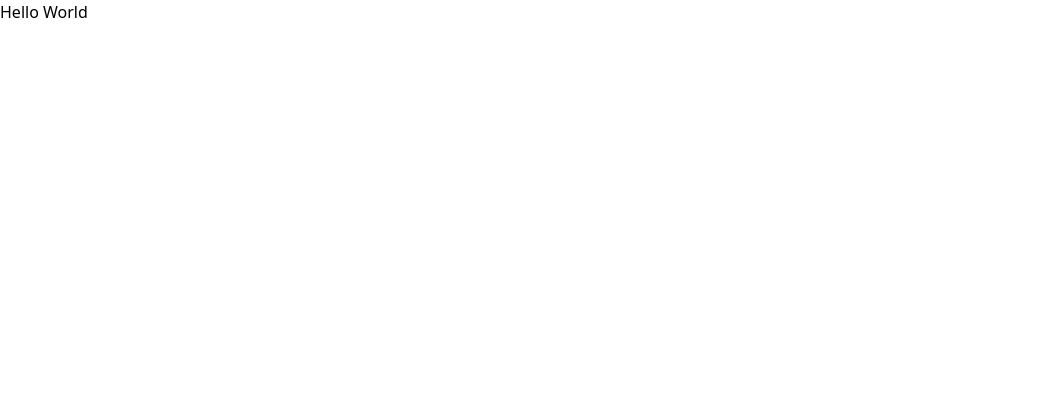
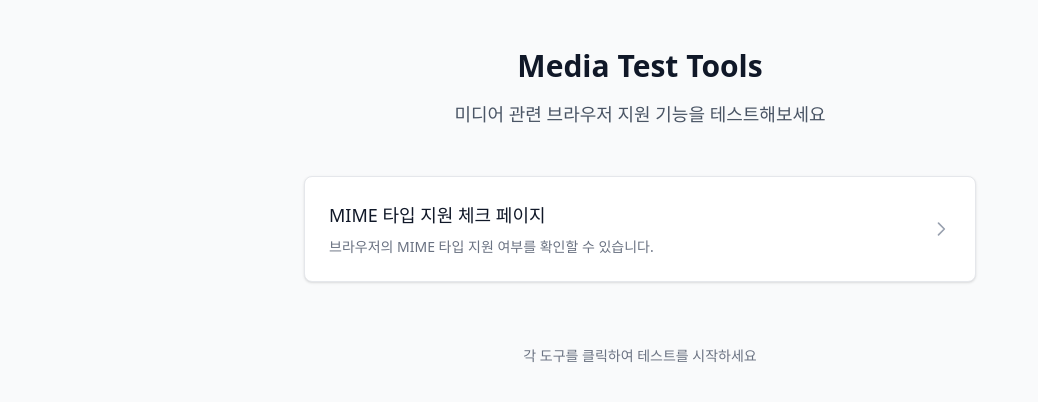
Before and after one commit to bamgoon/media-test, a React (Vite) app: page / in a window 1280 px wide. Shown: the top 402 px of the page, without its empty margins (0-1038 px from the left). Built offline with nearby package versions, Linux system fonts and the light colour scheme.

Commit message:
✨ 라우팅 추가 및 메인 페이지 생성

```diff
--- a/src/App.tsx
+++ b/src/App.tsx
@@ -1,5 +1,18 @@
+import { BrowserRouter, Route, Routes } from "react-router-dom";
+import MainPage from "./pages/MainPage";
+import pages from "./pages";
+
 function App() {
-  return <div>Hello World</div>;
+  return (
+    <BrowserRouter>
+      <Routes>
+        <Route path="/" element={<MainPage />} />
+        {pages.map((page) => (
+          <Route key={page.path} path={page.path} element={<page.component />} />
+        ))}
+      </Routes>
+    </BrowserRouter>
+  );
 }
 
 export default App;
--- /dev/null
+++ b/src/pages.ts
@@ -0,0 +1,17 @@
+import MimeTypePage from "./pages/MimeTypePage";
+
+const pages: {
+  name: string;
+  path: string;
+  description: string;
+  component: React.ComponentType;
+}[] = [
+  {
+    name: "MIME 타입 지원 체크 페이지",
+    path: "/mime-type",
+    description: "브라우저의 MIME 타입 지원 여부를 확인할 수 있습니다.",
+    component: MimeTypePage,
+  },
+];
+
+export default pages;
--- /dev/null
+++ b/src/pages/MainPage.tsx
@@ -0,0 +1,51 @@
+import { Link } from "react-router-dom";
+import pages from "../pages";
+
+export default function MainPage() {
+  return (
+    <div className="min-h-screen bg-gray-50 py-12 px-4 sm:px-6 lg:px-8">
+      <div className="max-w-2xl mx-auto">
+        {/* 헤더 */}
+        <div className="text-center mb-12">
+          <h1 className="text-3xl font-bold text-gray-900 mb-4">Media Test Tools</h1>
+          <p className="text-lg text-gray-600">미디어 관련 브라우저 지원 기능을 테스트해보세요</p>
+        </div>
+
+        {/* 페이지 목록 */}
+        <div className="space-y-4">
+          {pages.map((page) => (
+            <Link
+              key={page.path}
+              to={page.path}
+              className="block bg-white rounded-lg shadow-sm border border-gray-200 p-6 hover:shadow-md hover:border-gray-300 transition-all duration-200 group"
+            >
+              <div className="flex items-center justify-between">
+                <div className="flex-1">
+                  <h3 className="text-lg font-medium text-gray-900 group-hover:text-blue-600 transition-colors">
+                    {page.name}
+                  </h3>
+                  <p className="mt-2 text-sm text-gray-500">{page.description}</p>
+                </div>
+                <div className="ml-4">
+                  <svg
+                    className="w-5 h-5 text-gray-400 group-hover:text-blue-600 transition-colors"
+                    fill="none"
+                    stroke="currentColor"
+                    viewBox="0 0 24 24"
+                  >
+                    <path strokeLinecap="round" strokeLinejoin="round" strokeWidth={2} d="M9 5l7 7-7 7" />
+                  </svg>
+                </div>
+              </div>
+            </Link>
+          ))}
+        </div>
+
+        {/* 푸터 */}
+        <div className="mt-16 text-center">
+          <p className="text-sm text-gray-500">각 도구를 클릭하여 테스트를 시작하세요</p>
+        </div>
+      </div>
+    </div>
+  );
+}
```
